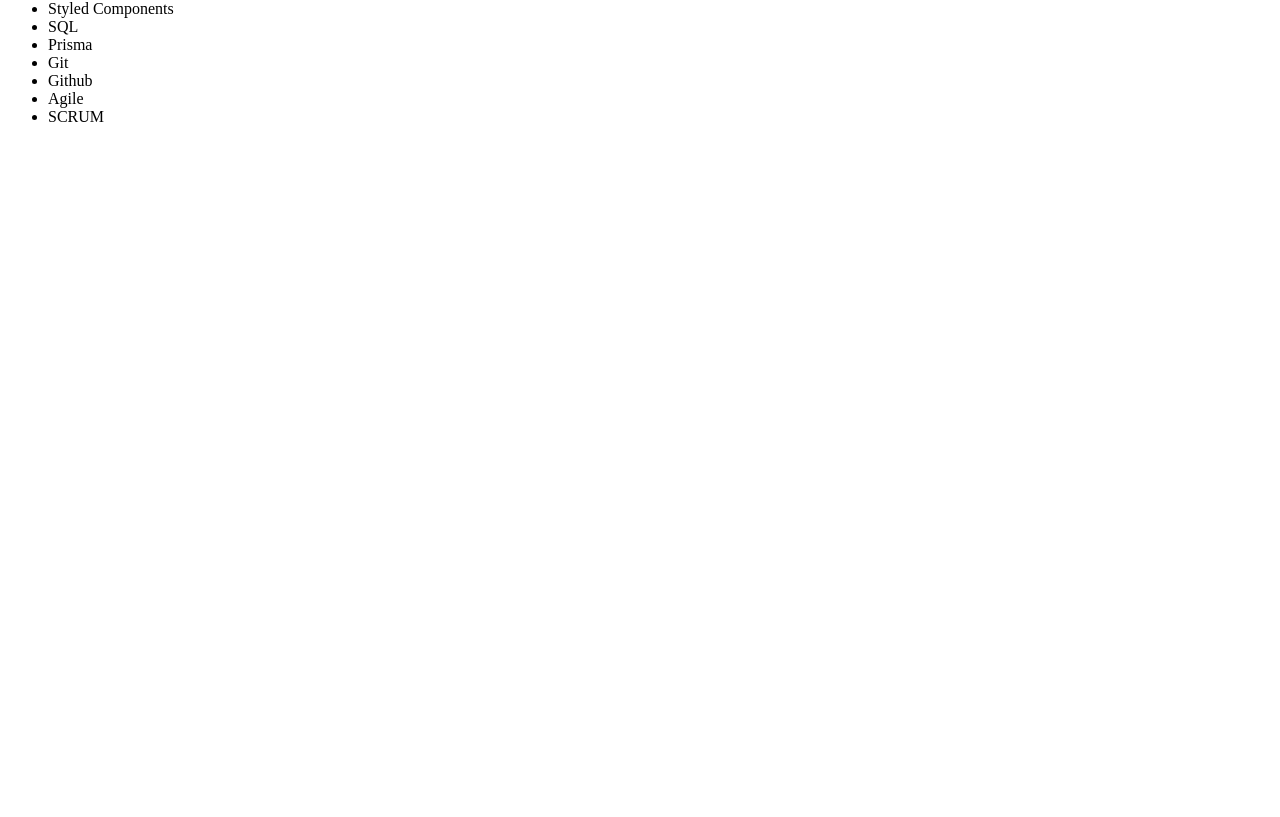
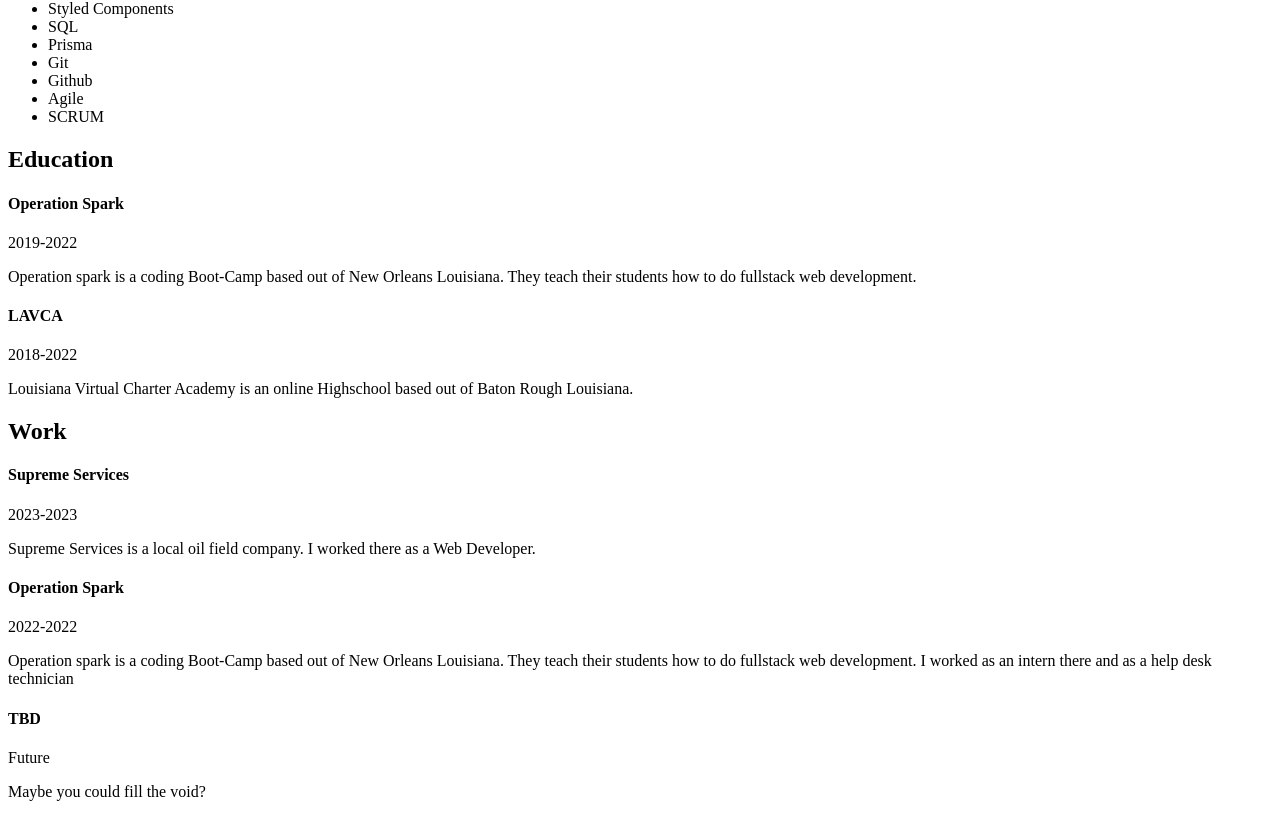
Before and after one commit to LoganVoisin/Resume, a React (Create React App) app in the folder client/: page / in a window 1280 px wide. Shown: the part 690-1507 px from the top of the page. Before the commit the page ends 832 px from the top, so only its background shows below. Built offline with nearby package versions, Linux system fonts and the light colour scheme; the HTML template or start-up script is replaced by a standard one.

Commit message:
feat: experience section done

```diff
--- a/client/src/App.tsx
+++ b/client/src/App.tsx
@@ -2,6 +2,7 @@
 import Nav from './Nav';
 import Home from './Home';
 import Skills from './Skills';
+import Experience from './Experience';
 
 function App () {
     return (
@@ -9,6 +10,7 @@
             <Nav />
             <Home />
             <Skills />
+            <Experience />
         </div>
     );
 }
--- /dev/null
+++ b/client/src/Experience.tsx
@@ -0,0 +1,50 @@
+import React from 'react';
+function Experience() {
+    return (
+        <section className='experience' id='experience'>
+            <div className='container'>
+                <div className='row section-separator'>
+                    <div className='col-2'>
+                        <h2 className='h2-med'>Education</h2>
+                        <div className='experience-education'>
+                            <div className='experience-card'>
+                                <h4>Operation Spark</h4>
+                                <div>2019-2022</div>
+                                <p>Operation spark is a coding Boot-Camp based out of New Orleans Louisiana. They teach their students how to do fullstack web development.</p>
+                            </div>
+                            <div className='experience-card'>
+                                <h4>LAVCA</h4>
+                                <div>2018-2022</div>
+                                <p>Louisiana Virtual Charter Academy is an online Highschool based out of Baton Rough Louisiana.</p>
+                            </div>
+                        </div>
+                    </div>
+                    <div className='col-2'>
+                        <div className='experience-work'>
+                            <h2 className='h2-med'>Work</h2>
+                            <div className='experience-education'>
+                                <div className='experience-card'>
+                                    <h4>Supreme Services</h4>
+                                    <div>2023-2023</div>
+                                    <p>Supreme Services is a local oil field company. I worked there as a Web Developer.</p>
+                                </div>
+                                <div className='experience-card'>
+                                    <h4>Operation Spark</h4>
+                                    <div>2022-2022</div>
+                                    <p>Operation spark is a coding Boot-Camp based out of New Orleans Louisiana. They teach their students how to do fullstack web development. I worked as an intern there and as a help desk technician</p>
+                                </div>
+                                <div className='experience-card'>
+                                    <h4>TBD</h4>
+                                    <div>Future</div>
+                                    <p>Maybe you could fill the void?</p>
+                                </div>
+                            </div>
+                        </div>
+                    </div>
+                </div>
+            </div>
+        </section>
+    );
+}
+
+export default Experience;
--- a/client/src/Home.tsx
+++ b/client/src/Home.tsx
@@ -1,5 +1,4 @@
 import React from 'react';
-// import test from './imgs/download.jpg';
 function Home() {
     return (
         <section className='home' id='home'>
@@ -7,7 +6,7 @@
                 <div className='row section-separator home-padding'>
                     <div className='col-2'>
                         <div className='header-info'>
-                            <h2 id='h2-name'>Logan Voisin</h2>
+                            <h2 className='h2-large'>Logan Voisin</h2>
                             <h3>Web Developer</h3>
                             <div>Hello! My name is Logan Voisin I am an Autistic web Developer. I'm looking for challenging opportunities and creative outlets. I would love nothing more than to be a part of your team&lt;3.</div>
                             <ul>
--- a/client/src/Skills.tsx
+++ b/client/src/Skills.tsx
@@ -1,5 +1,4 @@
 import React from 'react';
-// import test from './imgs/download.jpg';
 function Skills() {
     return (
         <section className='skills' id='skills'>
```
Also changed, not shown: 1 other file (tests, documents, lock files or other folders).
